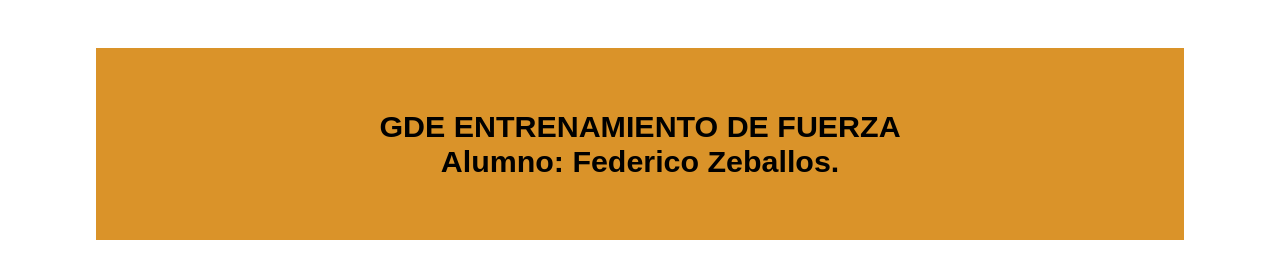
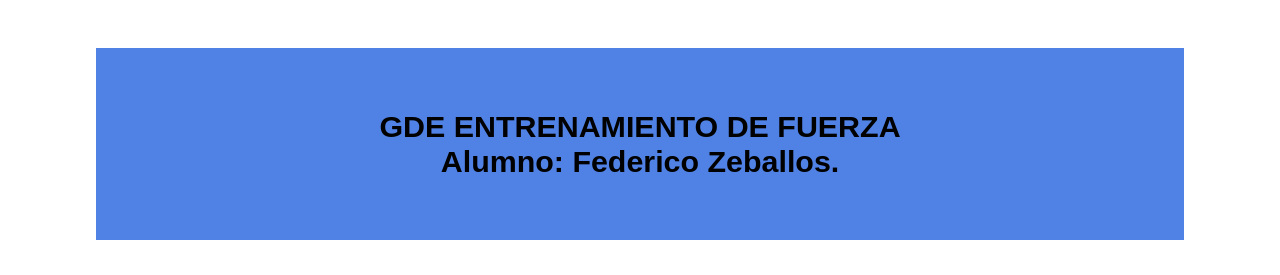
Before and after one commit to GDEtrailrunning/gdefzeballos1.github.io, a plain HTML site: page index.html in a window 1280 px wide. Shown: the top 275 px of the page. Drawn offline with nearby package versions, Linux system fonts and the light colour scheme.

Commit message:
Update style.css

```diff
--- a/style.css
+++ b/style.css
@@ -160,7 +160,7 @@ h2 {
 
 
 .sub-container h4 {
-  background-color: #da9329;
+  background-color: #5081e4;
   padding: 2em; /* Utiliza em en lugar de píxeles */
   margin: 0; /* Elimina márgenes predeterminados */
   font-family: 'Arial', sans-serif;
```
